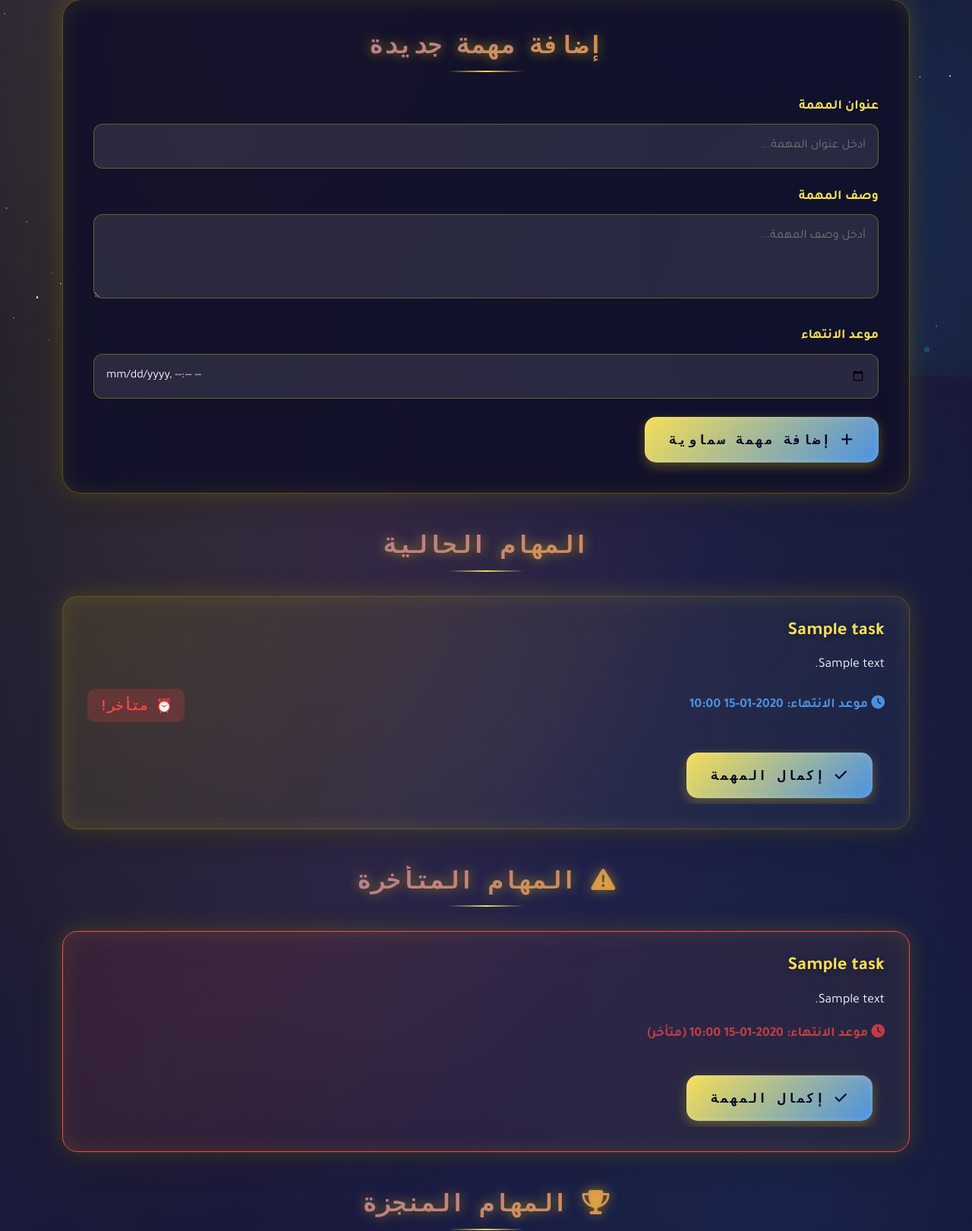
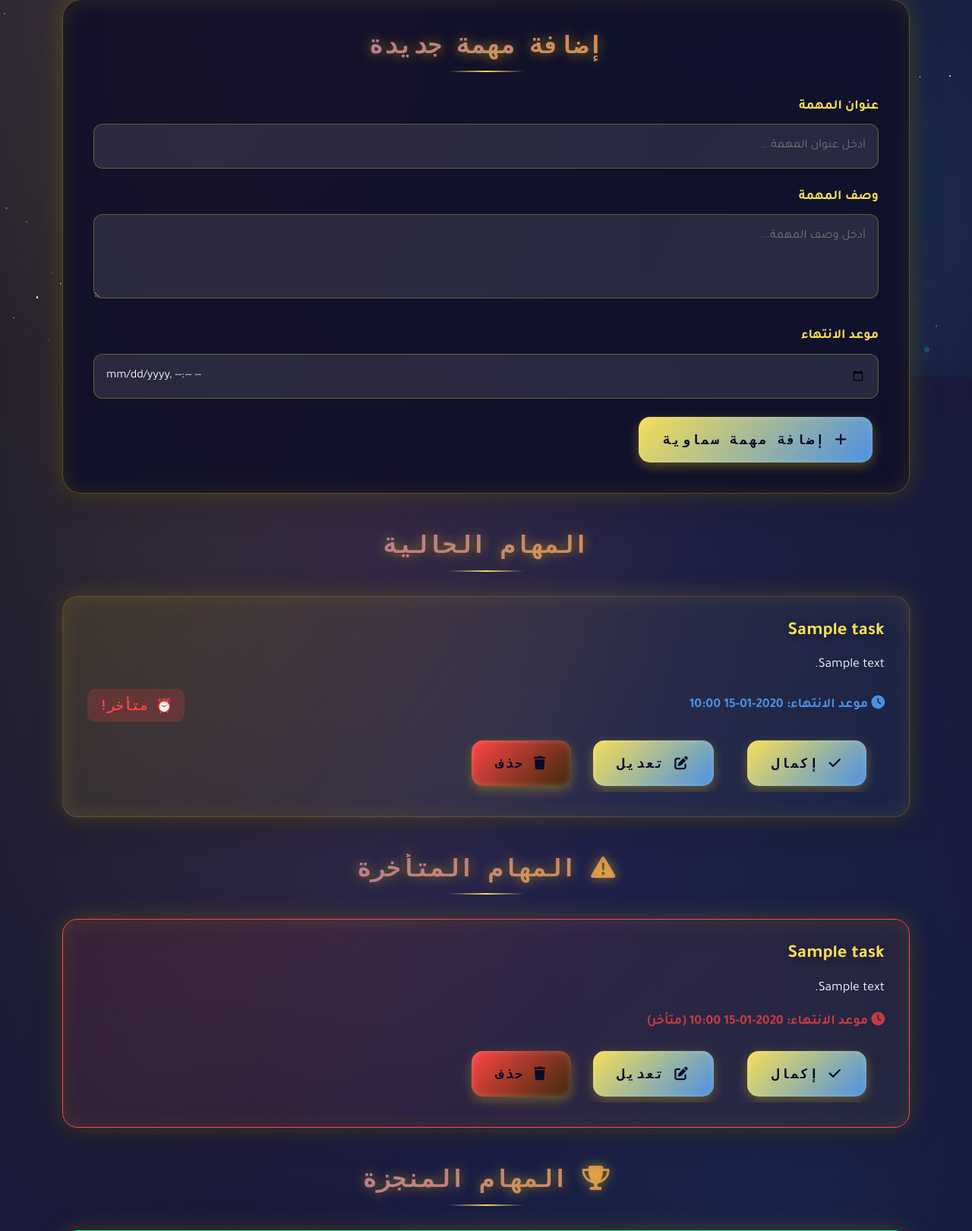
Before and after one commit to lool5/study, a Django app: template tracker/templates/tracker/tasks.html in a window 1280 px wide. Shown: the part 324-1945 px from the top of the page at 76% size. Run offline with Django 3.2, Linux system fonts and the light colour scheme; the template is opened without the code that fills it: most values are stand-ins (such as "Sample title", 1, 10 or a date in 2020); some libraries are stand-ins or nearby versions.

Commit message:
new app2

```diff
--- a/tracker/templates/tracker/tasks.html
+++ b/tracker/templates/tracker/tasks.html
@@ -1,6 +1,6 @@
 {% extends "tracker/base.html" %}
 
-{% block title %}المهام {% endblock %}
+{% block title %}المهام{% endblock %}
 
 {% block content %}
 <style>
@@ -35,7 +35,6 @@
         padding: 0;
     }
 
-    /* خلفية سماوية */
     .celestial-background {
         position: fixed;
         top: 0;
@@ -49,7 +48,6 @@
         z-index: -3;
     }
 
-    /* النجوم المتلألئة */
     .twinkling-stars {
         position: fixed;
         top: 0;
@@ -71,7 +69,6 @@
         50% { opacity: 1; }
     }
 
-    /* الحاوية الرئيسية */
     .divine-container {
         position: relative;
         z-index: 1;
@@ -79,7 +76,6 @@
         padding: 2rem 0;
     }
 
-    /* الهيدر السماوي */
     .divine-header {
         text-align: center;
         margin-bottom: 3rem;
@@ -141,7 +137,6 @@
         }
     }
 
-    /* البطاقات السماوية */
     .divine-card {
         background: rgba(16, 16, 42, 0.9);
         backdrop-filter: blur(20px);
@@ -185,7 +180,6 @@
         left: 100%;
     }
 
-    /* نموذج إضافة مهمة */
     .task-form {
         margin-bottom: 3rem;
     }
@@ -240,6 +234,11 @@
         box-shadow:
             0 5px 15px rgba(255, 215, 0, 0.3),
             inset 0 0 10px rgba(255, 255, 255, 0.2);
+        margin-right: 0.5rem;
+    }
+
+    .divine-btn.delete-btn {
+        background: linear-gradient(135deg, var(--error-red) 0%, var(--warning-orange) 100%);
     }
 
     .divine-btn::before {
@@ -263,11 +262,16 @@
             inset 0 0 15px rgba(255, 255, 255, 0.3);
     }
 
+    .divine-btn.delete-btn:hover {
+        box-shadow:
+            0 8px 25px rgba(255, 68, 68, 0.5),
+            inset 0 0 15px rgba(255, 255, 255, 0.3);
+    }
+
     .divine-btn:hover::before {
         left: 100%;
     }
 
-    /* عناصر المهام */
     .tasks-section {
         margin-bottom: 3rem;
     }
@@ -408,7 +412,6 @@
         font-weight: 700;
     }
 
-    /* التكيف مع الشاشات */
     @media (max-width: 768px) {
         .divine-title {
             font-size: 2.5rem;
@@ -439,12 +442,10 @@
     }
 </style>
 
-<!-- الخلفية السماوية -->
 <div class="celestial-background"></div>
 <div class="twinkling-stars" id="starsContainer"></div>
 
 <div class="container divine-container">
-    <!-- الهيدر الرئيسي -->
     <div class="divine-header">
         <h1 class="divine-title">
             <i class="fas fa-tasks"></i>
@@ -452,7 +453,6 @@
         </h1>
     </div>
 
-    <!-- نموذج إضافة مهمة -->
     <div class="divine-card task-form">
         <h2 class="section-title">إضافة مهمة جديدة</h2>
         <form method="post">
@@ -476,7 +476,6 @@
         </form>
     </div>
 
-    <!-- قائمة المهام الحالية -->
     <div class="tasks-section">
         <h2 class="section-title">المهام الحالية</h2>
         {% for task in tasks %}
@@ -499,12 +498,27 @@
                 تحذير: مهمة متأخرة! كان المفروض تخلص قبل {{ task.due_date|date:"Y-m-d H:i" }}
             </p>
             {% endif %}
+            <div class="task-actions" style="margin-top: 1rem;">
                 <a href="{% url 'complete_task' task.id %}">
-                <button class="divine-btn" style="margin-top: 1rem;">
+                    <button class="divine-btn">
                         <i class="fas fa-check"></i>
-                    إكمال المهمة
+                        إكمال
                     </button>
                 </a>
+                <a href="{% url 'edit_task' task.id %}">
+                    <button class="divine-btn">
+                        <i class="fas fa-edit"></i>
+                        تعديل
+                    </button>
+                </a>
+                <form method="post" action="{% url 'delete_task' task.id %}" style="display: inline;" onsubmit="return confirm('هل أنت متأكد من حذف المهمة؟');">
+                    {% csrf_token %}
+                    <button type="submit" class="divine-btn delete-btn">
+                        <i class="fas fa-trash"></i>
+                        حذف
+                    </button>
+                </form>
+            </div>
         </div>
         {% empty %}
         <div class="divine-card task-item">
@@ -516,7 +530,6 @@
         {% endfor %}
     </div>
 
-    <!-- قائمة المهام الغير منجزة (متأخرة) -->
     {% if overdue_tasks %}
     <div class="tasks-section">
         <h2 class="section-title" style="color: var(--error-red);">
@@ -533,18 +546,32 @@
                     موعد الانتهاء: {{ task.due_date|date:"Y-m-d H:i" }} (متأخر)
                 </span>
             </div>
+            <div class="task-actions" style="margin-top: 1rem;">
                 <a href="{% url 'complete_task' task.id %}">
-                <button class="divine-btn" style="margin-top: 1rem;">
+                    <button class="divine-btn">
                         <i class="fas fa-check"></i>
-                    إكمال المهمة
+                        إكمال
                     </button>
                 </a>
+                <a href="{% url 'edit_task' task.id %}">
+                    <button class="divine-btn">
+                        <i class="fas fa-edit"></i>
+                        تعديل
+                    </button>
+                </a>
+                <form method="post" action="{% url 'delete_task' task.id %}" style="display: inline;" onsubmit="return confirm('هل أنت متأكد من حذف المهمة؟');">
+                    {% csrf_token %}
+                    <button type="submit" class="divine-btn delete-btn">
+                        <i class="fas fa-trash"></i>
+                        حذف
+                    </button>
+                </form>
+            </div>
         </div>
         {% endfor %}
     </div>
     {% endif %}
 
-    <!-- قائمة المهام المنجزة -->
     {% if completed_tasks %}
     <div class="tasks-section">
         <h2 class="section-title" style="color: var(--success-green);">
@@ -572,7 +599,6 @@
 </div>
 
 <script>
-    // إنشاء النجوم المتلألئة
     function createStars() {
         const starsContainer = document.getElementById('starsContainer');
         const starCount = 150;
@@ -595,7 +621,6 @@
         }
     }
 
-    // دالة الـ timer لكل مهمة
     document.querySelectorAll('.task-timer').forEach(timer => {
         const dueDate = new Date(timer.dataset.dueDate);
         const createdAt = new Date(timer.dataset.createdAt);
@@ -619,7 +644,6 @@
 
             timer.textContent = `⏳ ${days}ي ${hours}س ${minutes}د ${seconds}ث`;
 
-            // تغيير اللون بناءً على النسبة المتبقية
             const remainingRatio = timeLeft / totalDuration;
             let color, background;
             if (remainingRatio > 0.5) {
@@ -640,7 +664,6 @@
         setInterval(updateTimer, 1000);
     });
 
-    // بدء التأثيرات
     document.addEventListener('DOMContentLoaded', function() {
         createStars();
     });
--- a/tracker/urls.py
+++ b/tracker/urls.py
@@ -1,6 +1,6 @@
 from django.urls import path
 from . import views
-from .views import tasks_page, complete_task
+from .views import tasks_page, complete_task, edit_task, delete_task
 
 urlpatterns = [
     path('', views.home, name='home'),
@@ -22,4 +22,6 @@ urlpatterns = [
     path('calendar/', views.calendar, name='calendar'),
     path('tasks/', tasks_page, name='tasks_page'),
     path('tasks/complete/<int:task_id>/', complete_task, name='complete_task'),
+    path('tasks/delete/<int:task_id>/', delete_task, name='delete_task'),
+    path('tasks/edit/<int:task_id>/', edit_task, name='edit_task'),
 ]
```
Also changed, not shown: tracker/templates/tracker/edit_task.html (added, +99 -0 lines), tracker/views.py (+31 -3 lines). Lines whose indentation alone changed are shown as unchanged.
